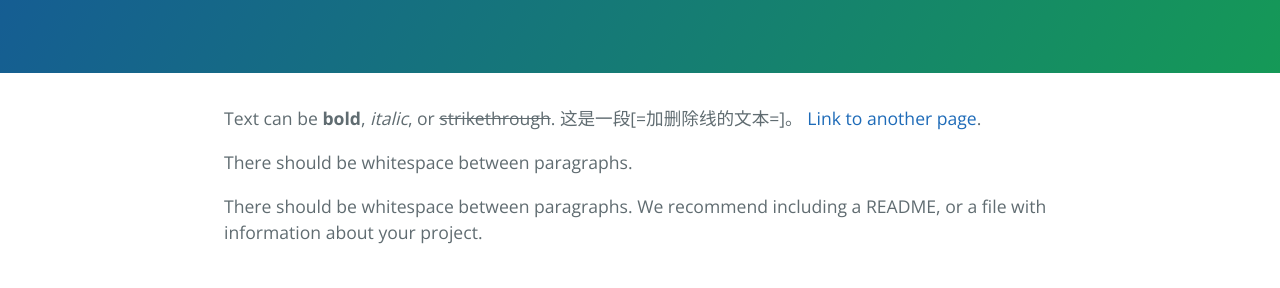
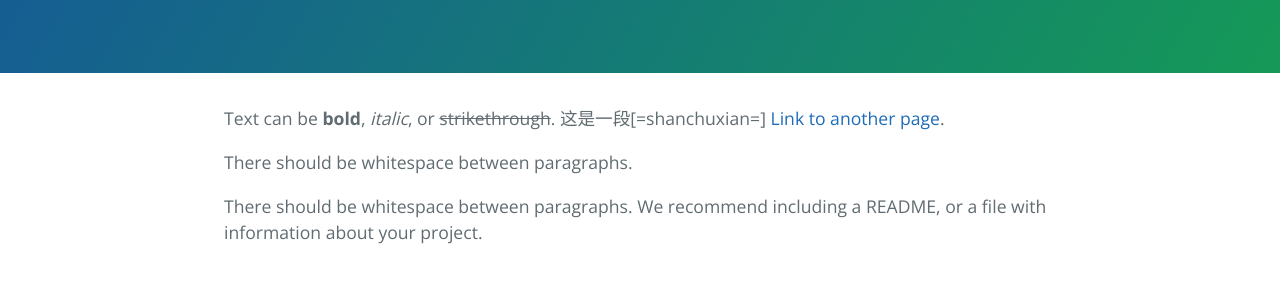
Before and after one commit to tamako23333/tamako23333.github.io, a Jekyll site: the page built from index.md, in a window 1280 px wide and 900 px high. Shown: the part 244-532 px from the top of the window. Built offline with Jekyll 4.4.1, drawn with Linux system fonts in a browser that asks for light colours.

Commit message:
Update index.md

```diff
--- a/index.md
+++ b/index.md
@@ -3,7 +3,7 @@ layout: default
 ---
 
 Text can be **bold**, _italic_, or ~~strikethrough~~.
-这是一段[=加删除线的文本=]。
+这是一段[=shanchuxian=]
 [Link to another page](./another-page.html).
 
 There should be whitespace between paragraphs.
```
